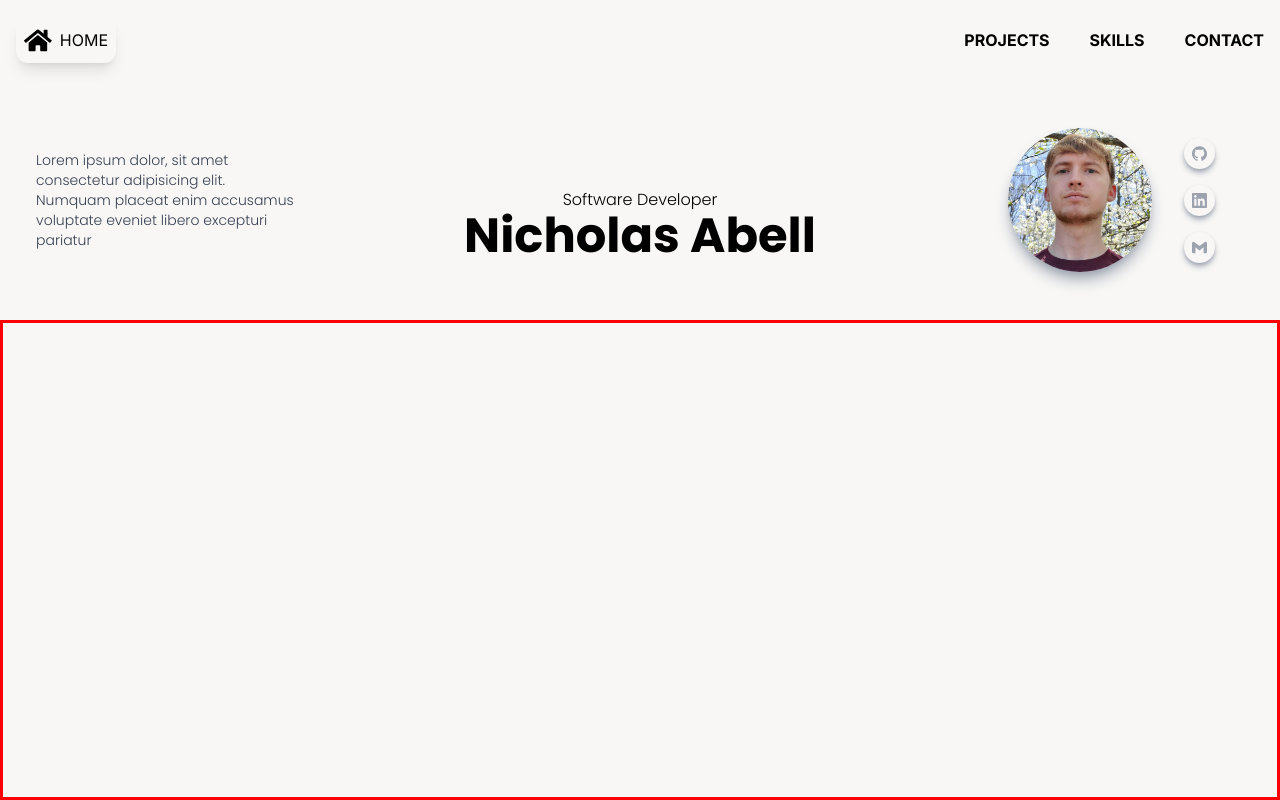
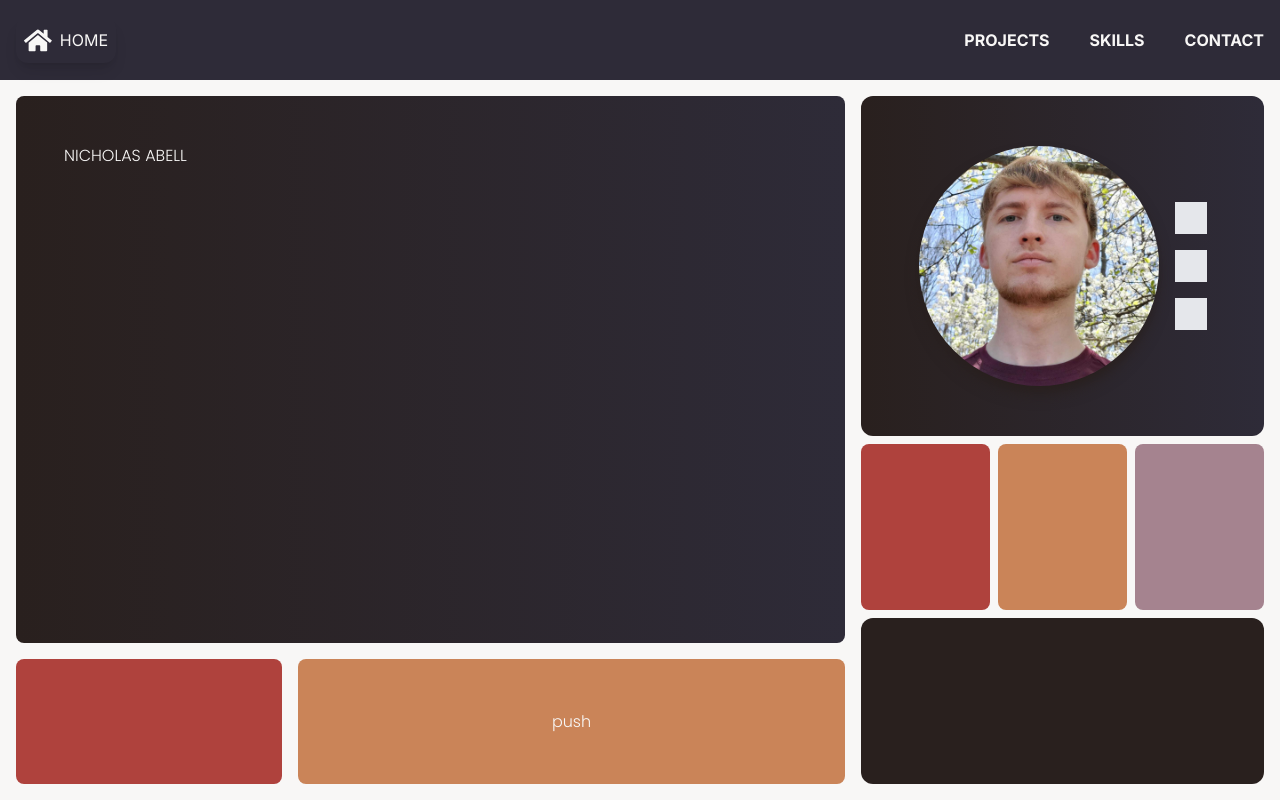
Before and after one commit to Nicholas-Abell/portfolio_V3, a Next.js app: page / in a window 1280 px wide. Shown: the top 800 px of the page. Built offline with nearby package versions, Linux system fonts and the light colour scheme.

Commit message:
hero rework

```diff
--- a/components/hero/Hero.tsx
+++ b/components/hero/Hero.tsx
@@ -17,61 +17,37 @@ type HeroProps = {};
 
 const Hero: React.FC<HeroProps> = () => {
   return (
-    <section className="w-full h-screen pt-20 grid grid-rows-3">
-      <div className="grid grid-cols-4 gap-4 row-span-1 max-w-[1240px] mx-auto">
-        <FramerMotionWrapper
-          variant="fromLeft"
-          className="flex items-center py-12 text-xs lg:text-sm text-gray-700 col-span-1 px-4"
-        >
-          <p>
-            Lorem ipsum dolor, sit amet consectetur adipisicing elit. Numquam
-            placeat enim accusamus voluptate eveniet libero excepturi pariatur
-          </p>
-        </FramerMotionWrapper>
-        <div className="flex justify-end items-center pt-12 col-span-2">
-          <div className="w-full mx-auto flex flex-col justify-center items-center">
-            <p>Software Developer</p>
-            <h1 className="text-4xl lg:text-5xl font-bold">Nicholas Abell</h1>
+    <section className="w-full h-screen pt-20 bg-light text-light grid grid-cols-3 relative">
+      <div className="grid grid-cols-3 col-span-2 grid-rows-5 p-4 pr-2 gap-4">
+        <div className="bg-gradient-to-r from-dark to-darker rounded-lg col-span-3 row-span-4 text-light p-4 md:p-12">
+          <h1>NICHOLAS ABELL</h1>
+        </div>
+        <div className="bg-main rounded-lg"></div>
+        <button className="col-span-2 rounded-lg bg-darkAccent">push</button>
+      </div>
+      <div className="h-full grid-cols-3 grid-rows-4 grid gap-2 p-4 pl-2">
+        <div className="bg-gradient-to-r from-dark to-darker rounded-xl col-span-3 row-span-2 relative flex justify-center items-center">
+          <div className="flex flex-col md:flex-row items-center justify-center gap-4">
+            <div className="relative w-[120px] h-[120px] md:w-[240px] md:h-[240px]">
+              <Image
+                src="/profile.png"
+                alt="profile"
+                fill
+                className=" object-fill rounded-full shadow-lg shadow-dark"
+              />
+            </div>
+            <div className="grid grid-cols-3 md:grid-cols-1 gap-4">
+              <div className="bg-gray-200 p-4"></div>
+              <div className="bg-gray-200 p-4"></div>
+              <div className="bg-gray-200 p-4"></div>
+            </div>
           </div>
         </div>
-        <FramerMotionWrapper
-          variant="fromRight"
-          className="flex items-start justify-center pt-12 col-span-1"
-        >
-          <div className="flex flex-col md:flex-row items-center gap-2 lg:gap-8">
-            <div className="w-24 md:w-36 h-24 md:h-36 object-fill relative">
-              <Image
-                fill
-                src="/profile.png"
-                alt="profile"
-                className="rounded-full shadow-lg shadow-gray-400"
-              />
-            </div>
-            <div className="grid grid-cols-3 md:grid-cols-1 gap-2 lg:gap-4 text-gray-400">
-              <Link
-                className="hover:text-black rounded-full shadow-md shadow-gray-400 hover:shadow-purple-300 duration-200 ease-in-out p-2 flex justify-center items-center"
-                href="/"
-              >
-                <SiGithub size={15} />
-              </Link>
-              <Link
-                className="hover:text-black rounded-full shadow-md shadow-gray-400 hover:shadow-purple-300 duration-200 ease-in-out p-2 flex justify-center items-center"
-                href="/"
-              >
-                <SiLinkedin size={15} />
-              </Link>
-              <Link
-                className="hover:text-black rounded-full shadow-md shadow-gray-400 hover:shadow-purple-300 duration-200 ease-in-out p-2 flex justify-center items-center"
-                href="/"
-              >
-                <SiGmail size={15} />
-              </Link>
-            </div>
-          </div>
-        </FramerMotionWrapper>
+        <div className="bg-main rounded-lg"></div>
+        <div className="bg-darkAccent rounded-lg relative hidden lg:block"></div>
+        <div className="bg-accent rounded-lg col-span-2 lg:col-span-1"></div>
+        <div className="rounded-xl col-span-3 row-span-1 bg-dark"></div>
       </div>
-
-      <div className="row-span-2 test relative"></div>
     </section>
   );
 };
--- a/components/navbar/Navbar.tsx
+++ b/components/navbar/Navbar.tsx
@@ -35,8 +35,8 @@ const Navbar: React.FC<NavbarProps> = ({}) => {
     <div
       className={
         shadow
-          ? `w-full fixed h-20 shadow-xl z-[100] bg-darker text-light hover:duration-200 ease-in no-print`
-          : `w-full fixed h-20 z-[100] bg-light no-print`
+          ? `w-full fixed h-20 shadow-xl z-[100] bg-light hover:duration-200 ease-in no-print`
+          : `w-full fixed h-20 z-[100] bg-darker text-light no-print`
       }
     >
       <div className="flex justify-between items-center w-full h-full px-4 2xl:px-16">
```
